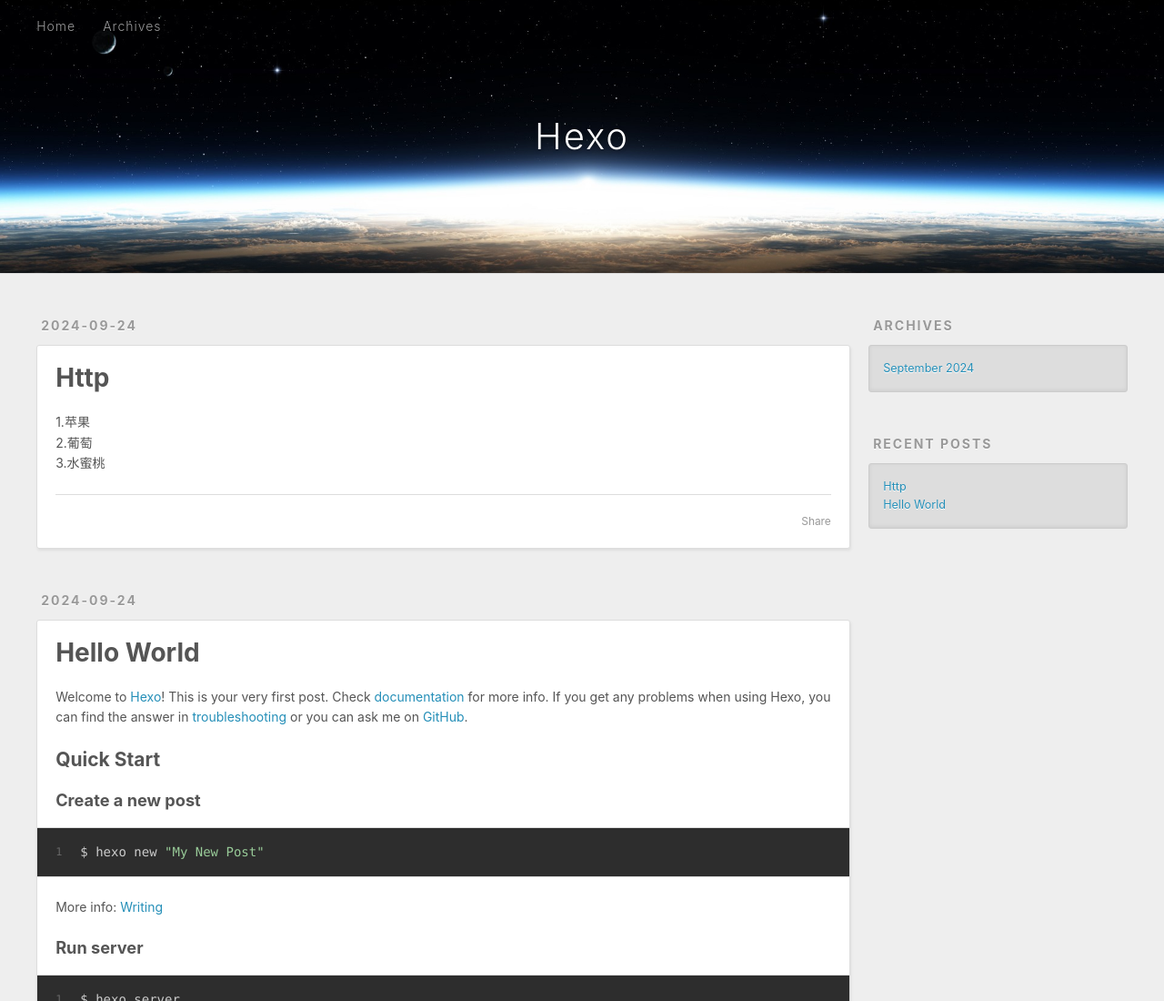
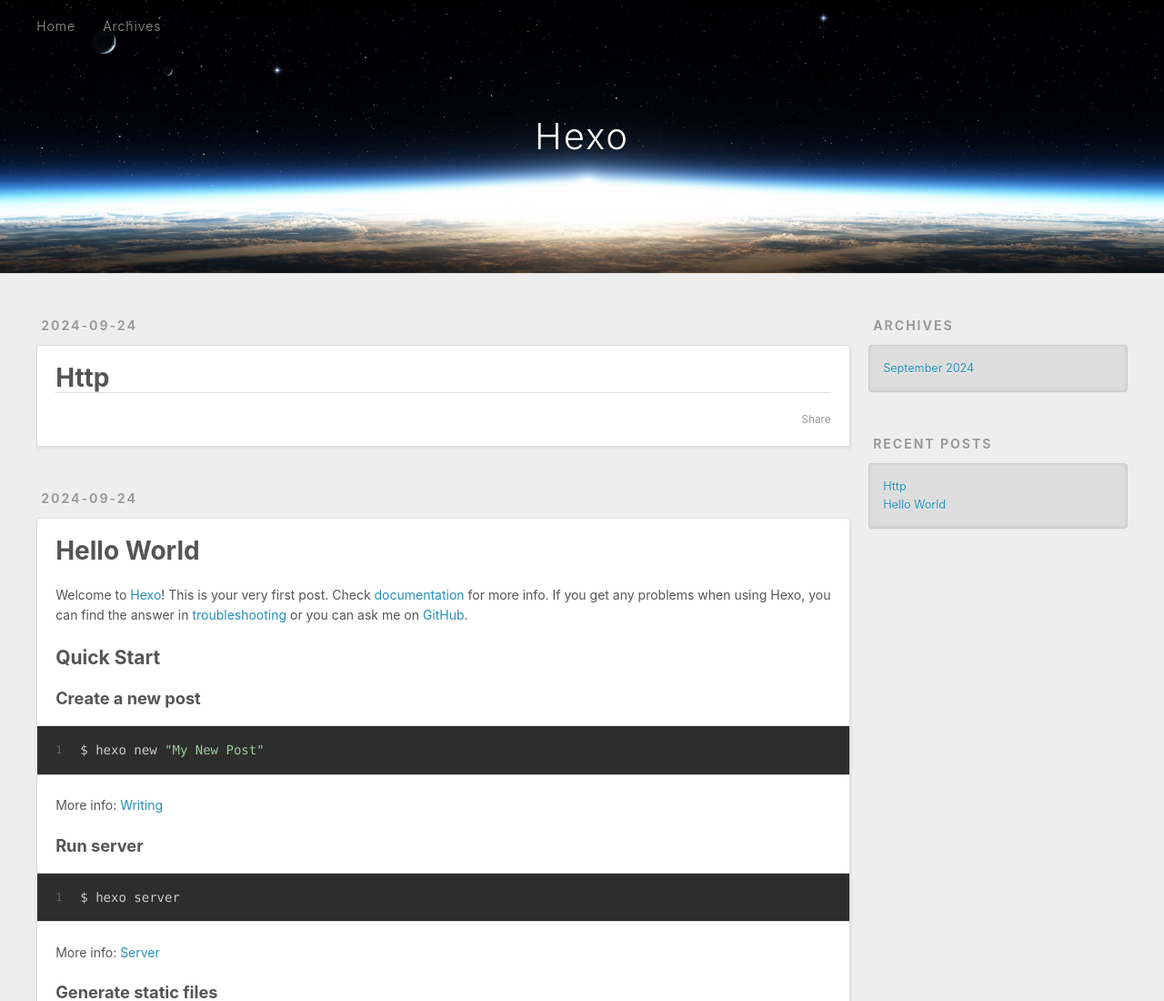
Before and after one commit to Capture-all/Capture-all.github.io, a plain HTML site: page index.html in a window 1280 px wide. Shown: the top 1100 px of the page at 91% size. Drawn offline with Linux system fonts and the light colour scheme.

Commit message:
Site updated: 2024-09-24 21:01:31

```diff
--- a/index.html
+++ b/index.html
@@ -91,7 +91,6 @@
 
     <div class="e-content article-entry" itemprop="articleBody">
 
-        <p>1.苹果<br>2.葡萄<br>3.水蜜桃</p>
 
 
     </div>
```
Also changed, not shown: 2024/09/24/Http/index.html (+2 -5 lines).
